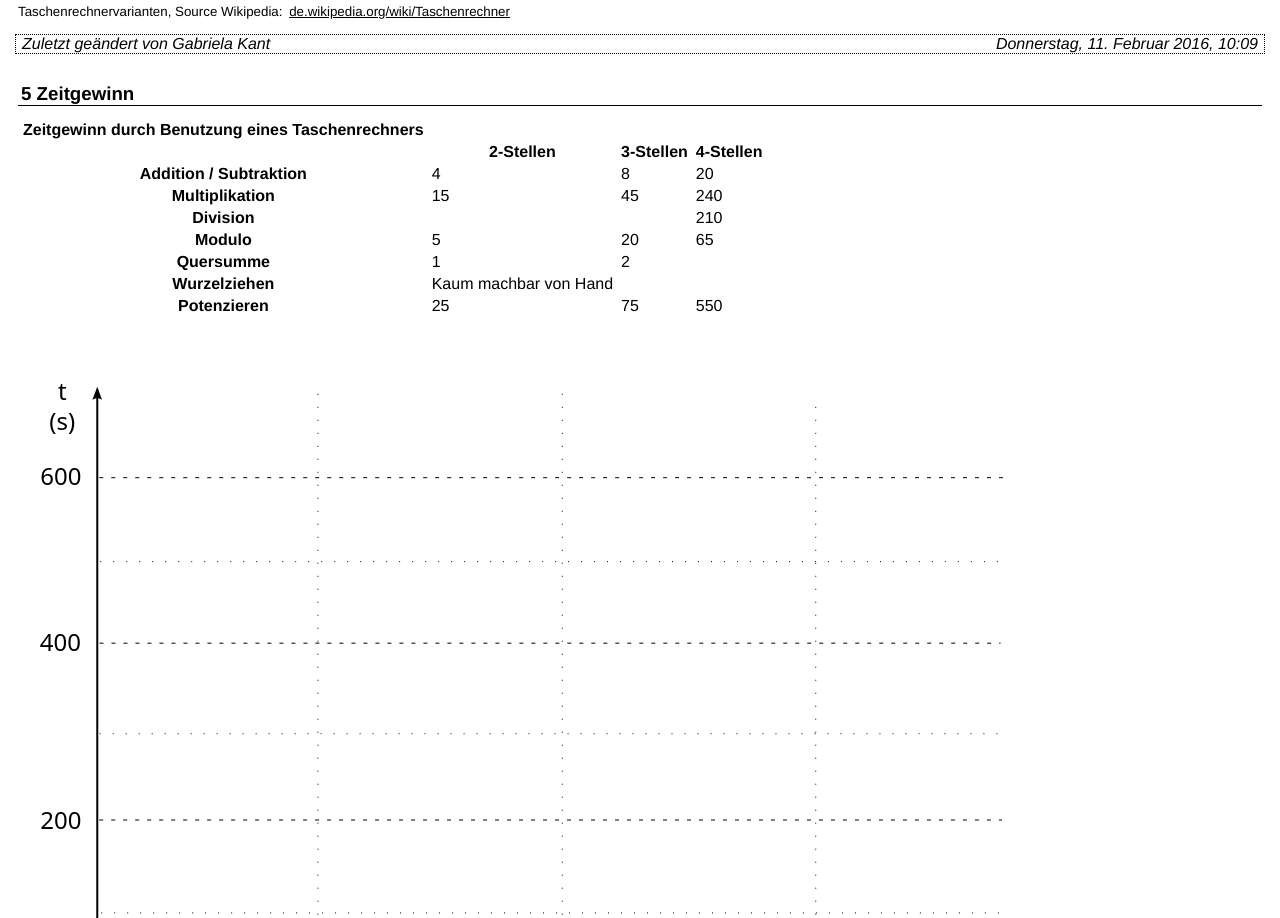
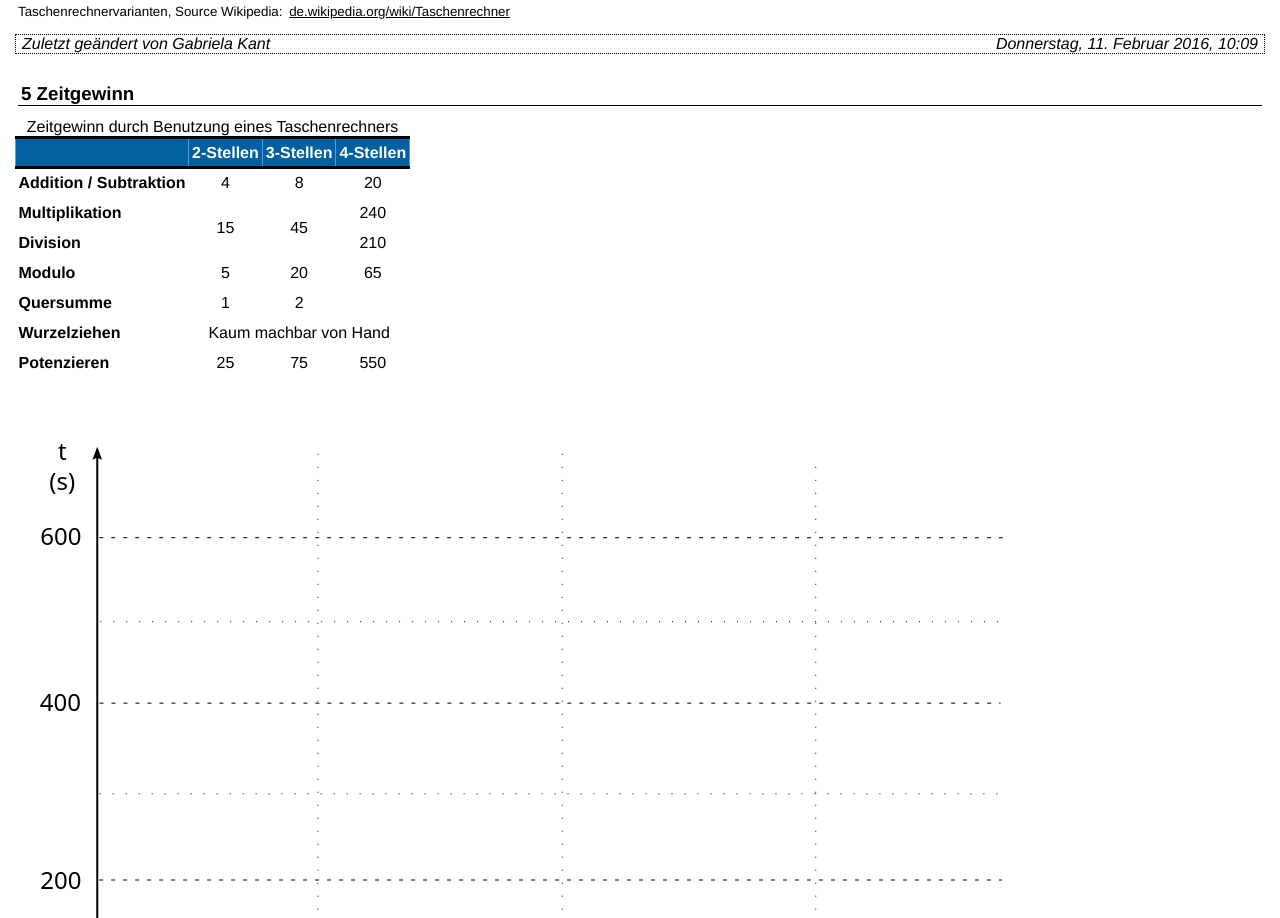
Before and after one commit to udfu/wed1-testat, a plain HTML site: page index.html in a window 1280 px wide. Shown: the part 2452-3370 px from the top of the page. Drawn offline with Linux system fonts and the light colour scheme.

Commit message:
Änderungen am CSS, Zeitgewinn

```diff
--- a/index.html
+++ b/index.html
@@ -250,18 +250,18 @@
             <header><h3>Zeitgewinn</h3></header>
 
             <table>
+                <caption>
+                    Zeitgewinn durch Benutzung eines Taschenrechners
+                </caption>
                 <thead>
-                <tr>
-                    <th>Zeitgewinn durch Benutzung eines Taschenrechners</th>
-                </tr>
-                </thead>
-                <tbody>
                 <tr>
                     <th></th>
                     <th>2-Stellen</th>
                     <th>3-Stellen</th>
                     <th>4-Stellen</th>
                 </tr>
+                </thead>
+                <tbody>
                 <tr>
                     <th>Addition / Subtraktion</th>
                     <td>4</td>
@@ -270,14 +270,12 @@
                 </tr>
                 <tr>
                     <th>Multiplikation</th>
-                    <td>15</td>
-                    <td>45</td>
+                    <td rowspan="2">15</td>
+                    <td rowspan="2">45</td>
                     <td>240</td>
                 </tr>
                 <tr>
                     <th>Division</th>
-                    <td></td>
-                    <td></td>
                     <td>210</td>
                 </tr>
                 <tr>
@@ -293,7 +291,7 @@
                 </tr>
                 <tr>
                     <th>Wurzelziehen</th>
-                    <td>Kaum machbar von Hand</td>
+                    <td colspan="3">Kaum machbar von Hand</td>
                 </tr>
                 <tr>
                     <th>Potenzieren</th>
--- a/styles/styles.css
+++ b/styles/styles.css
@@ -175,11 +175,31 @@ p {
 }
 
 /* table */
-thead tr{
-    border-top: 1px solid black;
-    border-bottom: 1px solid black;
+table{
+    border-collapse: collapse;
+    text-align: center;
 }
 
+thead{
+    border-top: 3px solid black;
+    border-bottom: 3px solid black;
+    background-color: var(--main-blue);
+    color: white;
+}
+
+thead th{
+    border-left: 0.05px solid cornflowerblue;
+    border-right: 0.05px solid cornflowerblue;
+}
+
+tbody th{
+    text-align: left;
+}
+
+tr{
+    box-sizing: border-box;
+    height: 30px;
+}
 
 /* forms */
 
```
